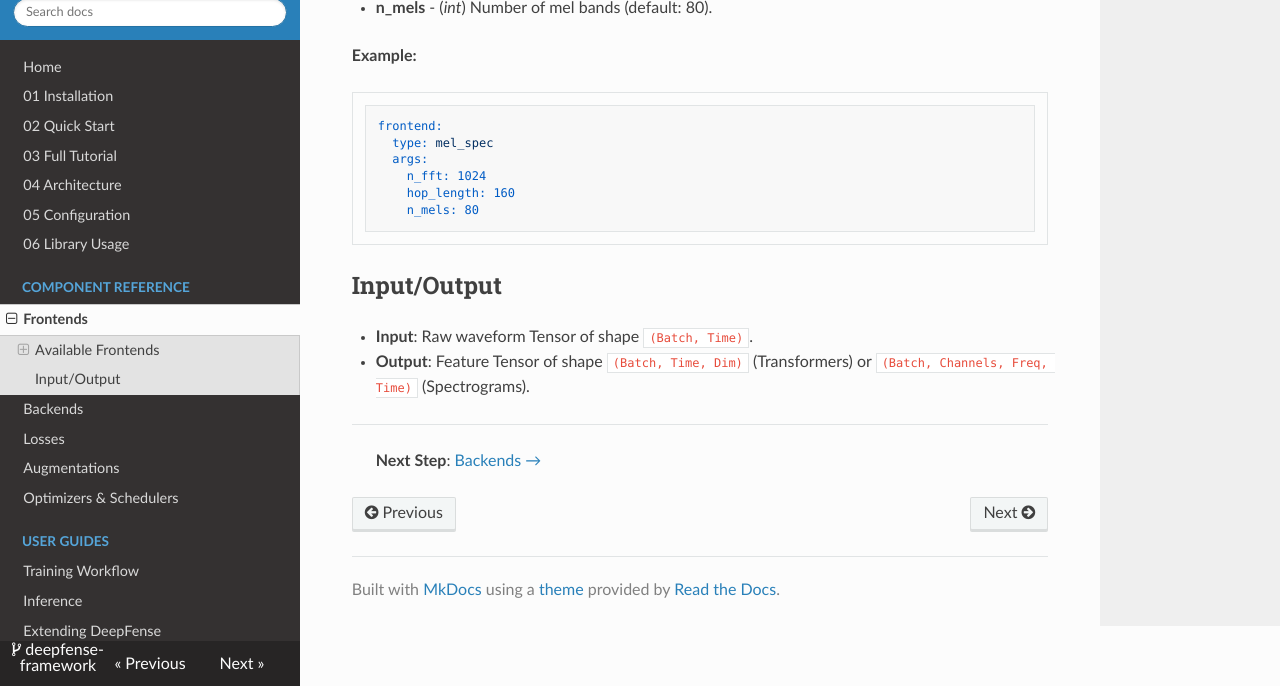
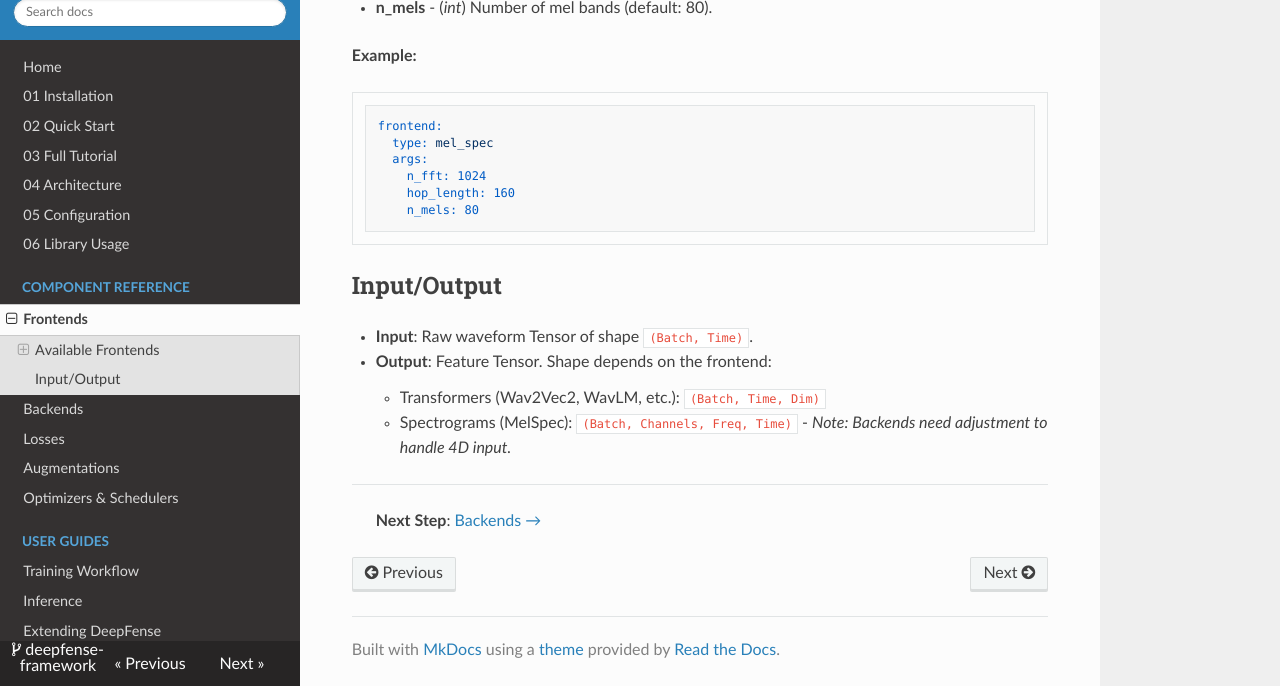
Before and after one commit to Yaselley/deepfense-framework, an MkDocs documentation site: the page built from docs/components/frontends.md, in a window 1280 px wide and 900 px high, scrolled down 4155 px, cut to the strip 214-900 px from the top of the window. Built offline with MkDocs 1.6.1, drawn with Linux system fonts in a browser that asks for light colours; nearby versions of some CDN libraries; some of the changed text lies outside the part shown.

Commit message:
fix frontend backend

```diff
--- a/docs/components/frontends.md
+++ b/docs/components/frontends.md
@@ -190,7 +190,9 @@ frontend:
 
 ## Input/Output
 *   **Input**: Raw waveform Tensor of shape `(Batch, Time)`.
-*   **Output**: Feature Tensor of shape `(Batch, Time, Dim)` (Transformers) or `(Batch, Channels, Freq, Time)` (Spectrograms).
+*   **Output**: Feature Tensor. Shape depends on the frontend:
+    *   Transformers (Wav2Vec2, WavLM, etc.): `(Batch, Time, Dim)`
+    *   Spectrograms (MelSpec): `(Batch, Channels, Freq, Time)` - *Note: Backends need adjustment to handle 4D input.*
 
 ---
 
```
Also changed, not shown: other parts of docs/components/frontends.md (+1 -1 lines), docs/04_architecture.md (+1 -1 lines), docs/06_library_usage.md (+1 -1 lines), docs/cli_reference.md (+1 -1 lines), docs/components/backends.md (+2 -2 lines).
